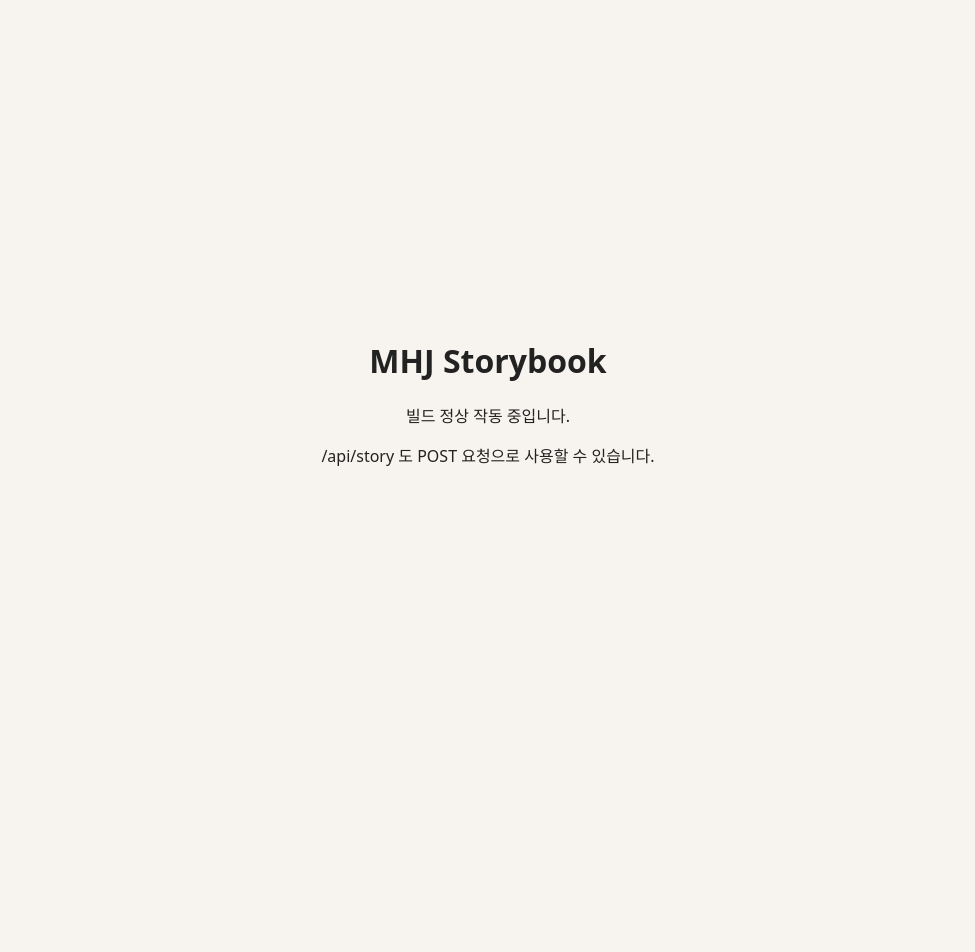
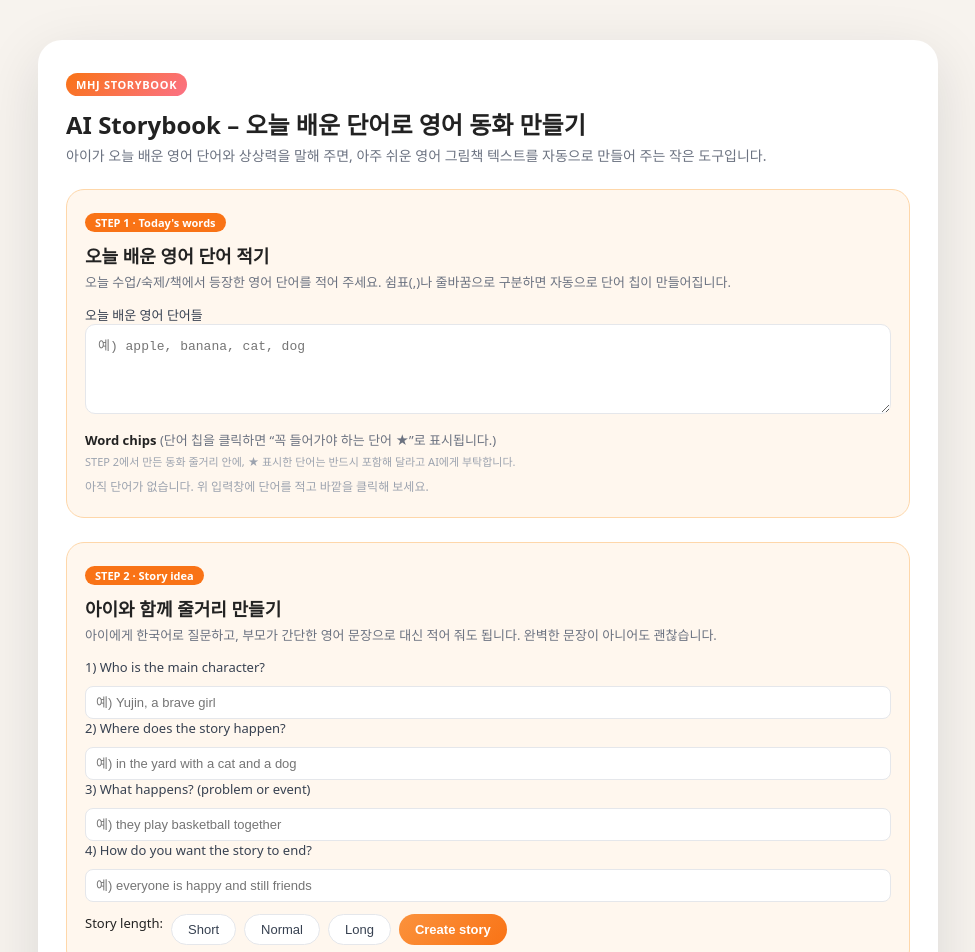
Before and after one commit to penjuntv/mhj_storybook, a Next.js app: page / in a window 1280 px wide. Shown: the top 952 px of the page, without its empty margins (152-1127 px from the left). Before the commit the page ends 800 px from the top, so only its background shows below. Built offline with nearby package versions, Linux system fonts and the light colour scheme.

Commit message:
Update index.js

```diff
--- a/pages/index.js
+++ b/pages/index.js
@@ -1,20 +1,292 @@
 // pages/index.js
+import { useState } from "react";
+
 export default function Home() {
+  const [wordsInput, setWordsInput] = useState("");
+  const [words, setWords] = useState([]);
+  const [mustUse, setMustUse] = useState([]);
+  const [answers, setAnswers] = useState({
+    mainCharacter: "",
+    place: "",
+    problem: "",
+    ending: "",
+  });
+  const [length, setLength] = useState("normal"); // "short" | "normal" | "long"
+  const [story, setStory] = useState("");
+  const [loading, setLoading] = useState(false);
+  const [errorMsg, setErrorMsg] = useState("");
+
+  // STEP 1: 오늘 배운 단어 입력 → 칩으로 분리
+  const handleWordsBlur = () => {
+    const parts = wordsInput
+      .split(/[,\n]/)
+      .map((w) => w.trim())
+      .filter((w) => w.length > 0);
+
+    setWords(parts);
+    // 기존 mustUse 중에 없는 단어는 자동 제거
+    setMustUse((prev) => prev.filter((w) => parts.includes(w)));
+  };
+
+  const toggleMustUse = (word) => {
+    setMustUse((prev) =>
+      prev.includes(word) ? prev.filter((w) => w !== word) : [...prev, word]
+    );
+  };
+
+  // STEP 2: 폼 입력
+  const handleAnswerChange = (field, value) => {
+    setAnswers((prev) => ({ ...prev, [field]: value }));
+  };
+
+  const handleLengthChange = (value) => {
+    setLength(value);
+  };
+
+  // STEP 3: 스토리 생성
+  const handleCreateStory = async () => {
+    setErrorMsg("");
+    setStory("");
+
+    const trimmedWords = words.map((w) => w.trim()).filter(Boolean);
+
+    if (trimmedWords.length === 0) {
+      setErrorMsg("먼저 오늘 배운 영어 단어를 입력해 주세요.");
+      return;
+    }
+
+    if (!answers.mainCharacter || !answers.place || !answers.problem) {
+      setErrorMsg("STEP 2의 질문 1~3번은 꼭 채워 주세요.");
+      return;
+    }
+
+    try {
+      setLoading(true);
+
+      const res = await fetch("/api/story", {
+        method: "POST",
+        headers: { "Content-Type": "application/json" },
+        body: JSON.stringify({
+          words: trimmedWords,
+          mustUse,
+          answers,
+          length,
+        }),
+      });
+
+      if (!res.ok) {
+        const data = await res.json().catch(() => ({}));
+        throw new Error(data.error || "스토리 생성에 실패했습니다.");
+      }
+
+      const data = await res.json();
+      setStory(data.story || "");
+    } catch (e) {
+      console.error(e);
+      setErrorMsg(e.message || "알 수 없는 오류가 발생했습니다.");
+    } finally {
+      setLoading(false);
+    }
+  };
+
   return (
-    <div
-      style={{
-        minHeight: "100vh",
-        display: "flex",
-        alignItems: "center",
-        justifyContent: "center",
-        fontFamily: "system-ui, -apple-system, BlinkMacSystemFont, 'Segoe UI', sans-serif",
-      }}
-    >
-      <div style={{ textAlign: "center" }}>
-        <h1>MHJ Storybook</h1>
-        <p>빌드 정상 작동 중입니다.</p>
-        <p>/api/story 도 POST 요청으로 사용할 수 있습니다.</p>
-      </div>
+    <div className="app-root">
+      <main className="app-card">
+        {/* 헤더 */}
+        <header className="app-header">
+          <span className="app-tag">MHJ Storybook</span>
+          <h1 className="app-title">
+            AI Storybook – 오늘 배운 단어로 영어 동화 만들기
+          </h1>
+          <p className="app-sub">
+            아이가 오늘 배운 영어 단어와 상상력을 말해 주면, 아주 쉬운 영어
+            그림책 텍스트를 자동으로 만들어 주는 작은 도구입니다.
+          </p>
+        </header>
+
+        {/* STEP 1 */}
+        <section className="step-card">
+          <span className="step-label">STEP 1 · Today&apos;s words</span>
+          <h2 className="step-title">오늘 배운 영어 단어 적기</h2>
+          <p className="step-desc">
+            오늘 수업/숙제/책에서 등장한 영어 단어를 적어 주세요. 쉼표(,)나 줄바꿈으로
+            구분하면 자동으로 단어 칩이 만들어집니다.
+          </p>
+
+          <label className="field-label">
+            오늘 배운 영어 단어들
+            <textarea
+              className="textarea"
+              value={wordsInput}
+              onChange={(e) => setWordsInput(e.target.value)}
+              onBlur={handleWordsBlur}
+              placeholder={"예) apple, banana, cat, dog"}
+            />
+          </label>
+
+          <div className="chips-help">
+            Word chips{" "}
+            <span className="chips-help-sub">
+              (단어 칩을 클릭하면 “꼭 들어가야 하는 단어 ★”로 표시됩니다.)
+            </span>
+          </div>
+          <div className="chips-note">
+            STEP 2에서 만든 동화 줄거리 안에, ★ 표시한 단어는 반드시 포함해 달라고
+            AI에게 부탁합니다.
+          </div>
+
+          <div className="chips-row">
+            {words.map((w) => {
+              const isMust = mustUse.includes(w);
+              return (
+                <button
+                  key={w}
+                  type="button"
+                  onClick={() => toggleMustUse(w)}
+                  className={
+                    "chip" + (isMust ? " chip-selected" : "")
+                  }
+                >
+                  {isMust && <span className="chip-star">★</span>}
+                  <span>{w}</span>
+                </button>
+              );
+            })}
+            {words.length === 0 && (
+              <span className="chips-empty">
+                아직 단어가 없습니다. 위 입력창에 단어를 적고 바깥을 클릭해 보세요.
+              </span>
+            )}
+          </div>
+        </section>
+
+        {/* STEP 2 */}
+        <section className="step-card">
+          <span className="step-label">STEP 2 · Story idea</span>
+          <h2 className="step-title">아이와 함께 줄거리 만들기</h2>
+          <p className="step-desc">
+            아이에게 한국어로 질문하고, 부모가 간단한 영어 문장으로 대신 적어 줘도
+            됩니다. 완벽한 문장이 아니어도 괜찮습니다.
+          </p>
+
+          <label className="field-label">
+            1) Who is the main character?
+          </label>
+          <input
+            type="text"
+            className="input"
+            value={answers.mainCharacter}
+            onChange={(e) =>
+              handleAnswerChange("mainCharacter", e.target.value)
+            }
+            placeholder="예) Yujin, a brave girl"
+          />
+
+          <label className="field-label">
+            2) Where does the story happen?
+          </label>
+          <input
+            type="text"
+            className="input"
+            value={answers.place}
+            onChange={(e) => handleAnswerChange("place", e.target.value)}
+            placeholder="예) in the yard with a cat and a dog"
+          />
+
+          <label className="field-label">
+            3) What happens? (problem or event)
+          </label>
+          <input
+            type="text"
+            className="input"
+            value={answers.problem}
+            onChange={(e) => handleAnswerChange("problem", e.target.value)}
+            placeholder="예) they play basketball together"
+          />
+
+          <label className="field-label">
+            4) How do you want the story to end?
+          </label>
+          <input
+            type="text"
+            className="input"
+            value={answers.ending}
+            onChange={(e) => handleAnswerChange("ending", e.target.value)}
+            placeholder="예) everyone is happy and still friends"
+          />
+
+          {/* 길이 선택 + 버튼 */}
+          <div className="button-row">
+            <span style={{ fontSize: 13 }}>Story length:</span>
+            <button
+              type="button"
+              className={
+                "btn ghost" + (length === "short" ? " chip-selected" : "")
+              }
+              onClick={() => handleLengthChange("short")}
+            >
+              Short
+            </button>
+            <button
+              type="button"
+              className={
+                "btn ghost" + (length === "normal" ? " chip-selected" : "")
+              }
+              onClick={() => handleLengthChange("normal")}
+            >
+              Normal
+            </button>
+            <button
+              type="button"
+              className={
+                "btn ghost" + (length === "long" ? " chip-selected" : "")
+              }
+              onClick={() => handleLengthChange("long")}
+            >
+              Long
+            </button>
+
+            <button
+              type="button"
+              className="btn primary"
+              onClick={handleCreateStory}
+              disabled={loading}
+            >
+              {loading ? "Creating story..." : "Create story"}
+            </button>
+          </div>
+
+          {errorMsg && <div className="error-msg">{errorMsg}</div>}
+        </section>
+
+        {/* STEP 3 */}
+        <section className="step-card">
+          <span className="step-label">STEP 3 · Result</span>
+          <h2 className="step-title">AI가 만든 우리 아이 전용 동화</h2>
+          {!story && !loading && (
+            <p className="placeholder">
+              위 단계를 채운 뒤 &quot;Create story&quot; 버튼을 누르면, 여기 아주
+              쉬운 영어 동화가 나타납니다.
+            </p>
+          )}
+          {story && (
+            <div className="story-box">
+              <div className="story-tag">Generated story</div>
+              <p className="story-text">{story}</p>
+            </div>
+          )}
+        </section>
+
+        {/* Admin / 메모 영역 (선택) */}
+        <section className="admin-section">
+          <h3 className="admin-title">Admin note</h3>
+          <p className="admin-text">
+            이 페이지는 /api/story 엔드포인트 하나만 사용하는 간단한 Next.js
+            프로젝트입니다. 나중에 Framer, Figma, 다른 앱에서 이 API만 따로
+            연결해서 써도 됩니다.
+          </p>
+        </section>
+      </main>
     </div>
   );
 }
```
